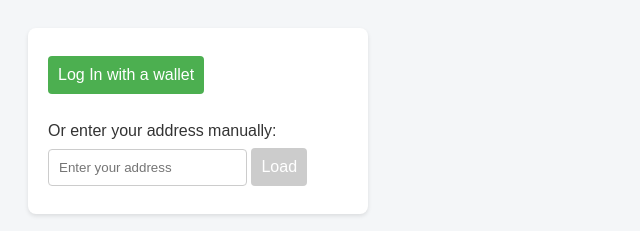
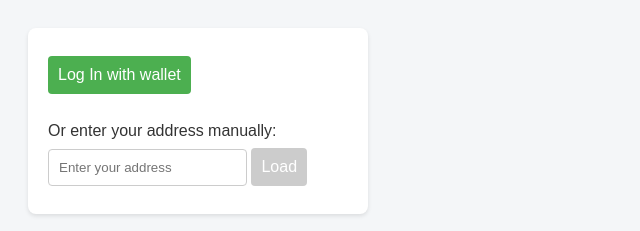
Before and after one commit to resilience-me/panarchy, a plain HTML site: page website/index.html in a window 1280 px wide. Shown: the top 231 px of the page, 0-640 px from the left. Drawn offline with Linux system fonts and the light colour scheme.

Commit message:
Update index.html

```diff
--- a/website/index.html
+++ b/website/index.html
@@ -9,7 +9,7 @@
 <body>
 <div id="content">
     <div id="accountInput" class="account-input">
-        <button id="loginButton" class="login-button">Log In with a wallet</button>
+        <button id="loginButton" class="login-button">Log In with wallet</button>
         <div class="manual-entry">
             Or enter your address manually:
             <input type="text" id="addressInput" placeholder="Enter your address" class="address-input">
```
